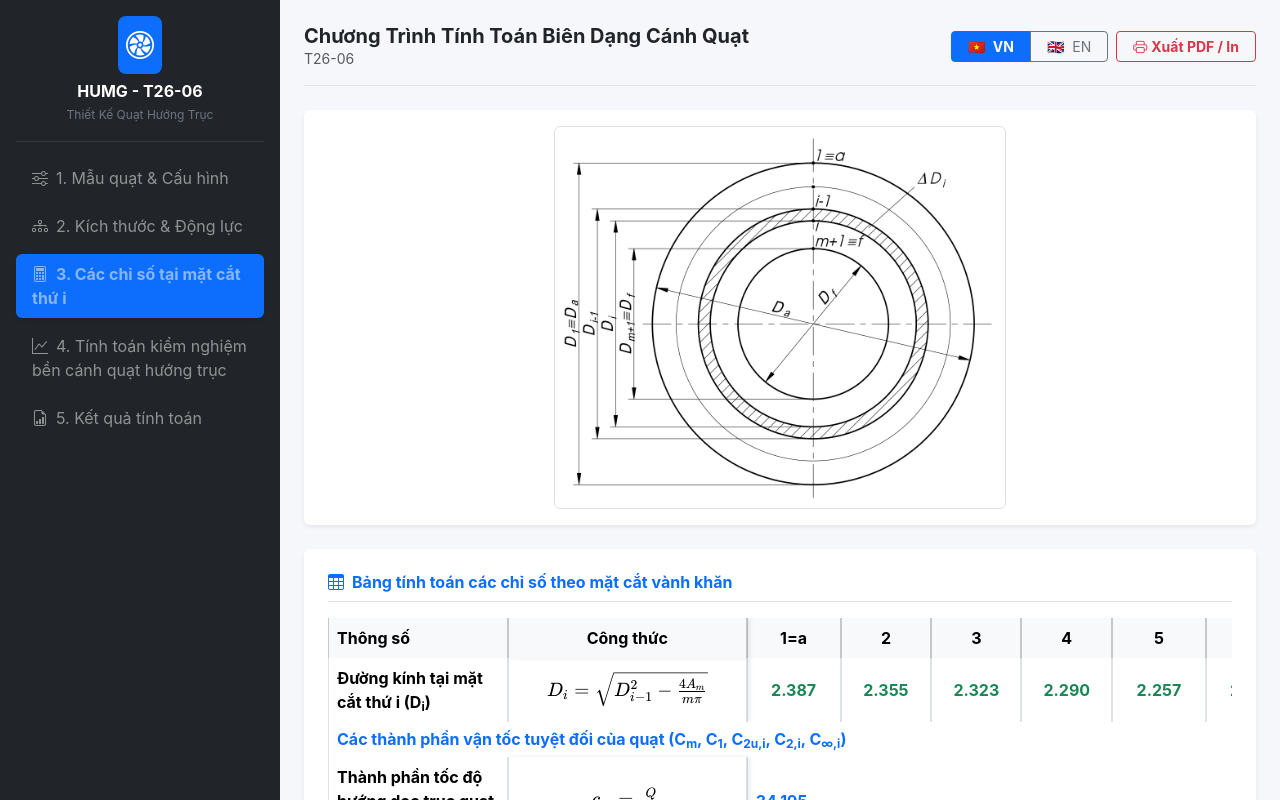
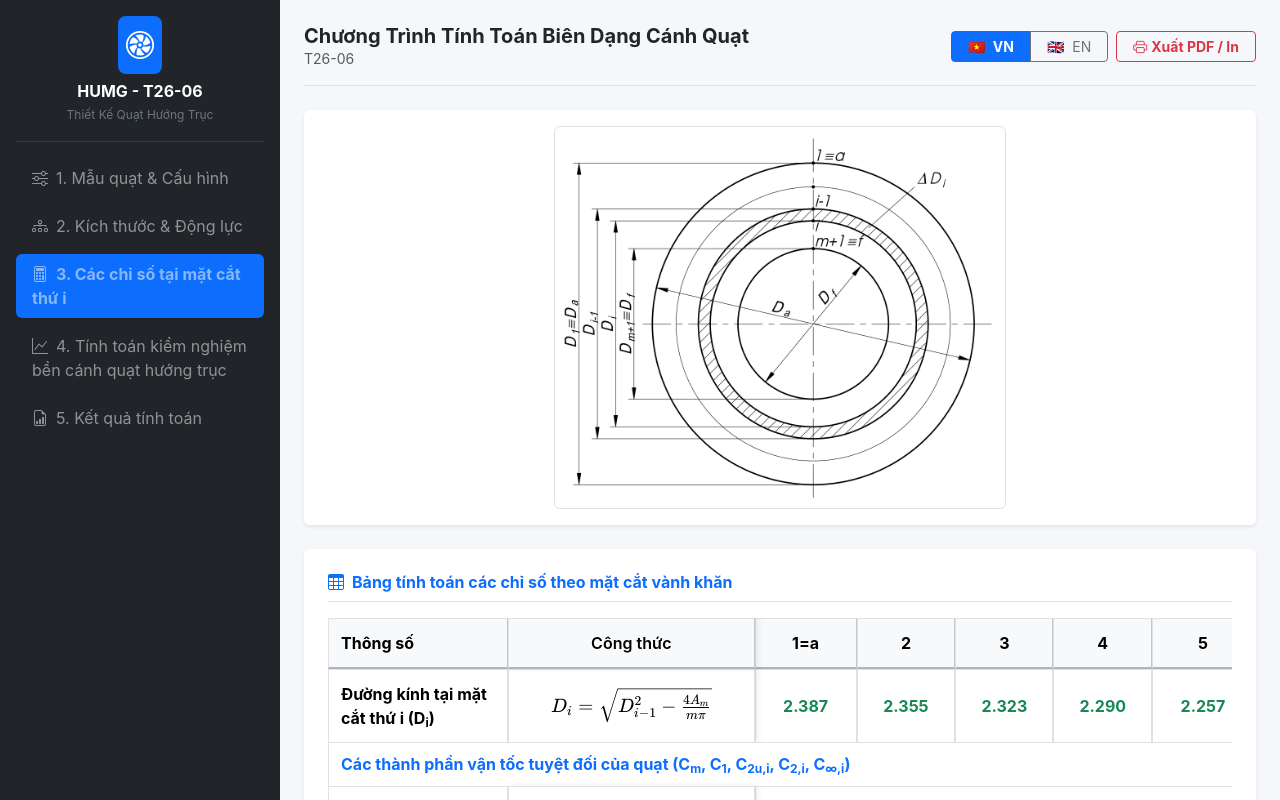
Before and after one commit to phamquanghien/BladeSpecsCalc, a React (Vite) app: page / in a window 1280 px wide. Both pictures are taken after a click on the button "3. Các chỉ số tại mặt cắt thứ i". Shown: the top 800 px of the page. Built offline with nearby package versions, Linux system fonts and the light colour scheme.

Commit message:
Update_Step3_Table_Css

```diff
--- a/src/components/steps/step3/Step3Table.css
+++ b/src/components/steps/step3/Step3Table.css
@@ -8,56 +8,90 @@
     min-width: max-content;
     border-collapse: separate;
     border-spacing: 0;
+    background: #fff;
 }
 
-/* Hai cột cố định */
+/* ===========================
+   Border cho toàn bộ bảng
+   =========================== */
+.step3-table th,
+.step3-table td {
+    border-top: 1px solid #dee2e6;
+    border-left: 1px solid #dee2e6;
+    padding: 0.75rem;
+    vertical-align: middle;
+}
+
+/* Cột cuối */
+.step3-table th:last-child,
+.step3-table td:last-child {
+    border-right: 1px solid #dee2e6;
+}
+
+/* Hàng cuối */
+.step3-table tbody tr:last-child td {
+    border-bottom: 1px solid #dee2e6;
+}
+
+/* Header */
+.step3-table thead th {
+    background: #f8f9fa;
+    font-weight: 600;
+    border-bottom: 2px solid #adb5bd;
+}
+
+/* ===========================
+   Sticky Columns
+   =========================== */
 .step3-table .sticky-column {
     position: sticky;
-    background-color: #ffffff;
+    background: #fff;
+    background-clip: padding-box;
+    z-index: 3;
+}
+
+/* Header sticky cao hơn */
+.step3-table thead .sticky-column {
+    background: #f8f9fa;
+    z-index: 5;
 }
 
 /* Cột 1 */
 .step3-table .sticky-column-1 {
     left: 0;
+    width: 180px;
     min-width: 180px;
-    width: 180px;
-    z-index: 3;
 }
 
 /* Cột 2 */
 .step3-table .sticky-column-2 {
     left: 180px;
+    width: 220px;
     min-width: 220px;
-    width: 220px;
-    z-index: 3;
 
-    /* Tạo bóng ngăn cách với các cột có thể cuộn */
-    box-shadow: 3px 0 5px rgba(0, 0, 0, 0.08);
+    /* Phân cách với vùng cuộn */
+    box-shadow: 3px 0 6px rgba(0, 0, 0, 0.08);
 }
 
-/* Header nằm trên các ô dữ liệu */
-.step3-table thead .sticky-column {
-    background-color: #f8f9fa;
-    z-index: 5;
-}
-
-/* Các cột mặt cắt */
+/* Cột dữ liệu */
 .step3-table .section-column {
     min-width: 100px;
     white-space: nowrap;
 }
 
-/* Điều chỉnh trên điện thoại */
+/* ===========================
+   Mobile
+   =========================== */
 @media (max-width: 576px) {
     .step3-table .sticky-column-1 {
+        width: 130px;
         min-width: 130px;
-        width: 130px;
     }
 
     .step3-table .sticky-column-2 {
         left: 130px;
+        width: 170px;
         min-width: 170px;
-        width: 170px;
     }
 
     .step3-table .section-column {
```
